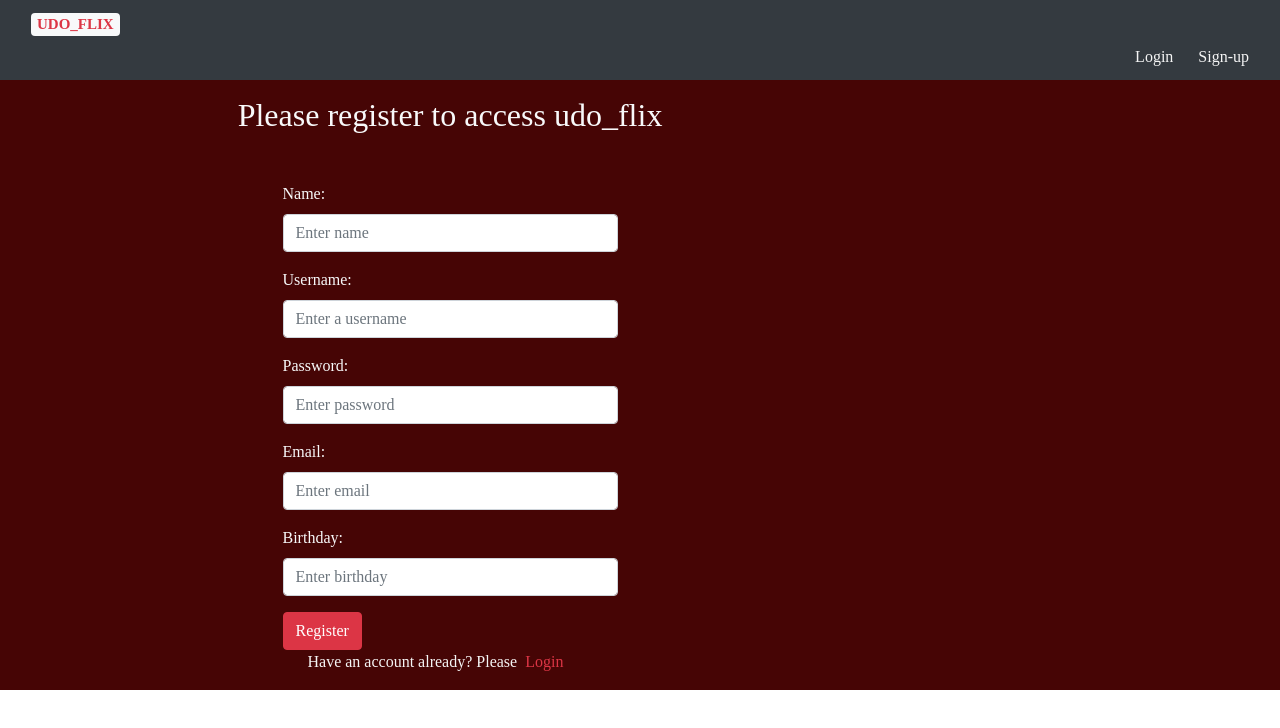
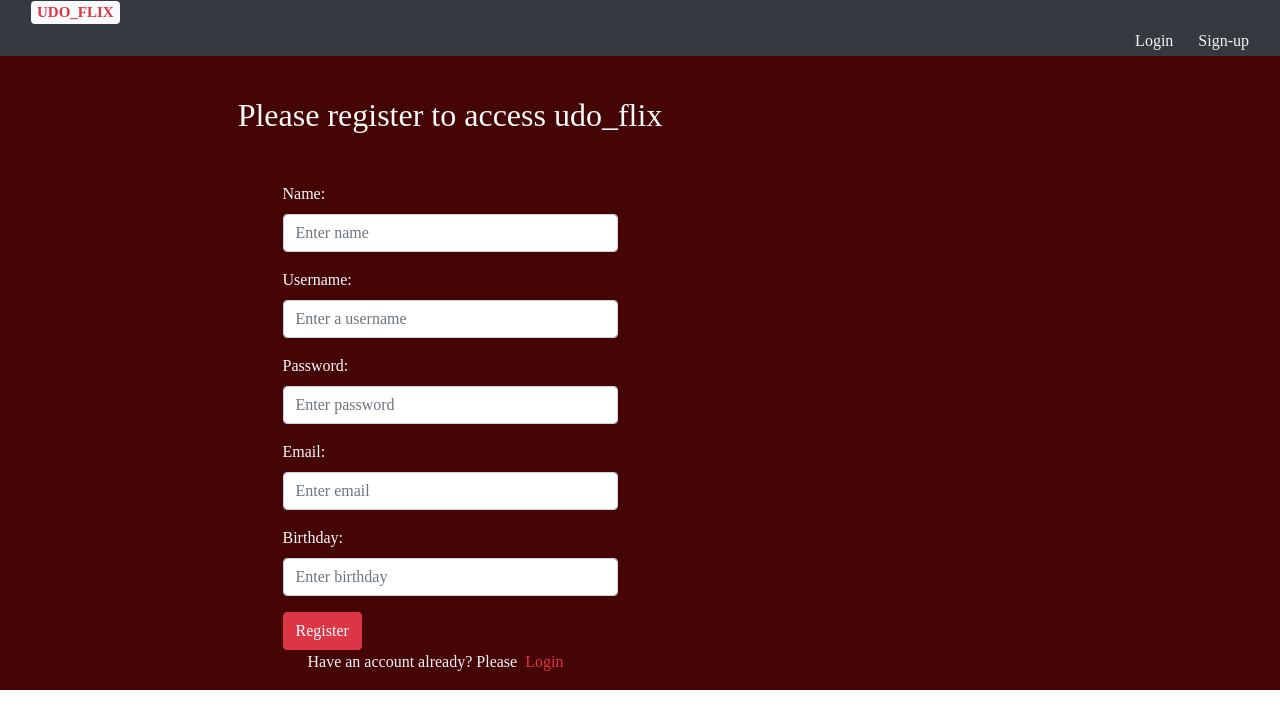
Before and after one commit to Udokailodigwe/udo_flix-React-client, a React (Vite) app: page /register in a window 1280 px wide. Shown: the top 728 px of the page. Built offline with nearby package versions, Linux system fonts and the light colour scheme.

Commit message:
Repositioned navigation links

```diff
--- a/src/components/navbar-view/navbar-view.jsx
+++ b/src/components/navbar-view/navbar-view.jsx
@@ -35,27 +35,32 @@ export function NavbarView({ user }) {
                     >
                         <Nav.Item>
                             {isAuth() && (
-                                <Link to="/users/username" className="text-light nav_profile"> Profile</Link>
+                                <Link to="/users/username" className="text-light nav_profile">  Profile
+                                </Link>
                             )}
                         </Nav.Item>
                         <NavItem className="navlink">
                             {isAuth() && (
-                                <p>Welcome: <Link to={`/users/${user}`}><span className="user">{user}</span></Link></p>
+                                <p>Welcome:
+                                    <Link to={`/users/${user}`} className='user'>
+                                        {user}
+                                    </Link>
+                                </p>
                             )}
                         </NavItem>
                         <Nav.Link >
                             {isAuth() && (
-                                <button className="logout_button" size="md" variant="dark" text="light" onClick={() => { onLoggedOut() }} ><p>Logout</p></button>
+                                <button className="logout_button" size="md" variant="dark" text="light" onClick={() => { onLoggedOut() }} >Logout</button>
                             )}
                         </Nav.Link>
                         <NavItem>
                             {!isAuth() && (  //Hide login link if !isAuth
-                                <Link to="/" className="login-signup"><p>Login</p></Link>
+                                <Link to="/" className="login-signup">Login</Link>
                             )}
                         </NavItem>
                         <NavItem>
                             {!isAuth() && ( //Hide signup link if !isAuth
-                                <Link to="/register" className="login-signup"><p>Sign-up</p></Link>
+                                <Link to="/register" className="login-signup">Sign-up</Link>
                             )}
                         </NavItem>
                     </Nav>
```
